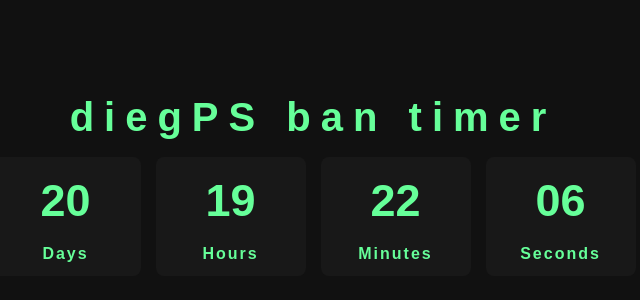
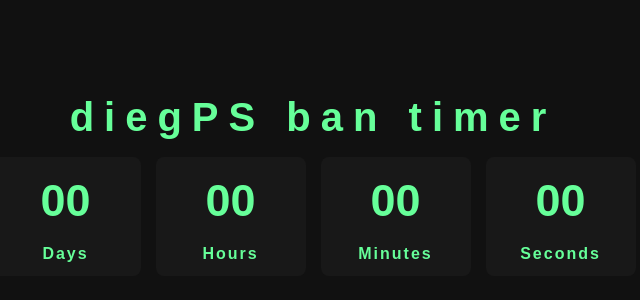
Before and after one commit to NatProgramer/vue-timer, a Vue app: page / in a window 1280 px wide. Shown: the part 220-520 px from the top of the page, without its empty margins (327-967 px from the left). Built offline with nearby package versions, Linux system fonts and the light colour scheme.

Commit message:
Fix: days counter not update without refresh page

```diff
--- a/src/App.vue
+++ b/src/App.vue
@@ -15,7 +15,6 @@ import TimerItem from './components/TimerItem.vue';
     days: "00"
   });
 
-  let actualDate = new Date();
   let finalDate = new Date(2024, 3, 7);
 
   const calculateSeconds = () => {
@@ -60,6 +59,7 @@ import TimerItem from './components/TimerItem.vue';
   }
 
   let calculateDays = (seconds: string, minutes: string, hours: string) => {
+    let actuaDate = new Date();
     let dateDiference = finalDate.getTime() - actualDate.getTime();
     let days = `${Math.floor(dateDiference / 1000 / 60 / 60 / 24)}`;
 
```
